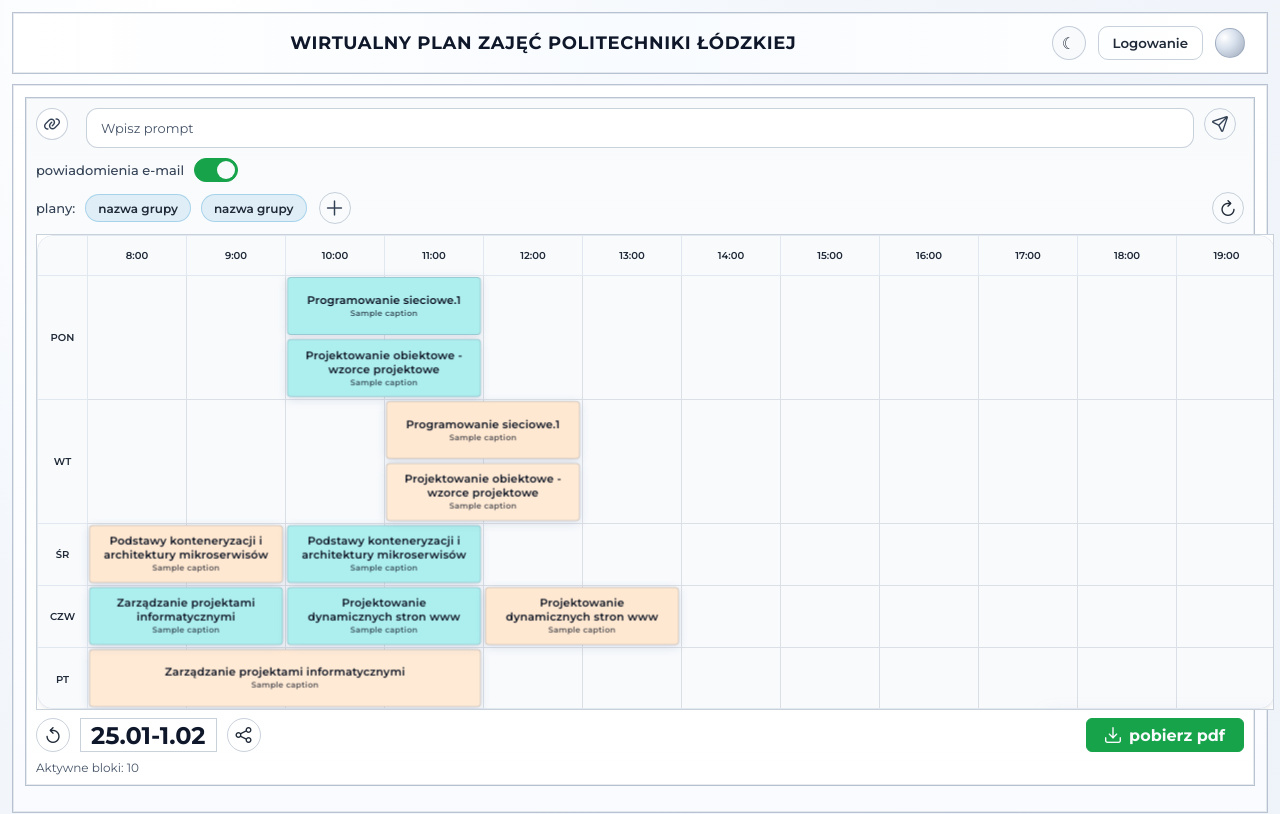
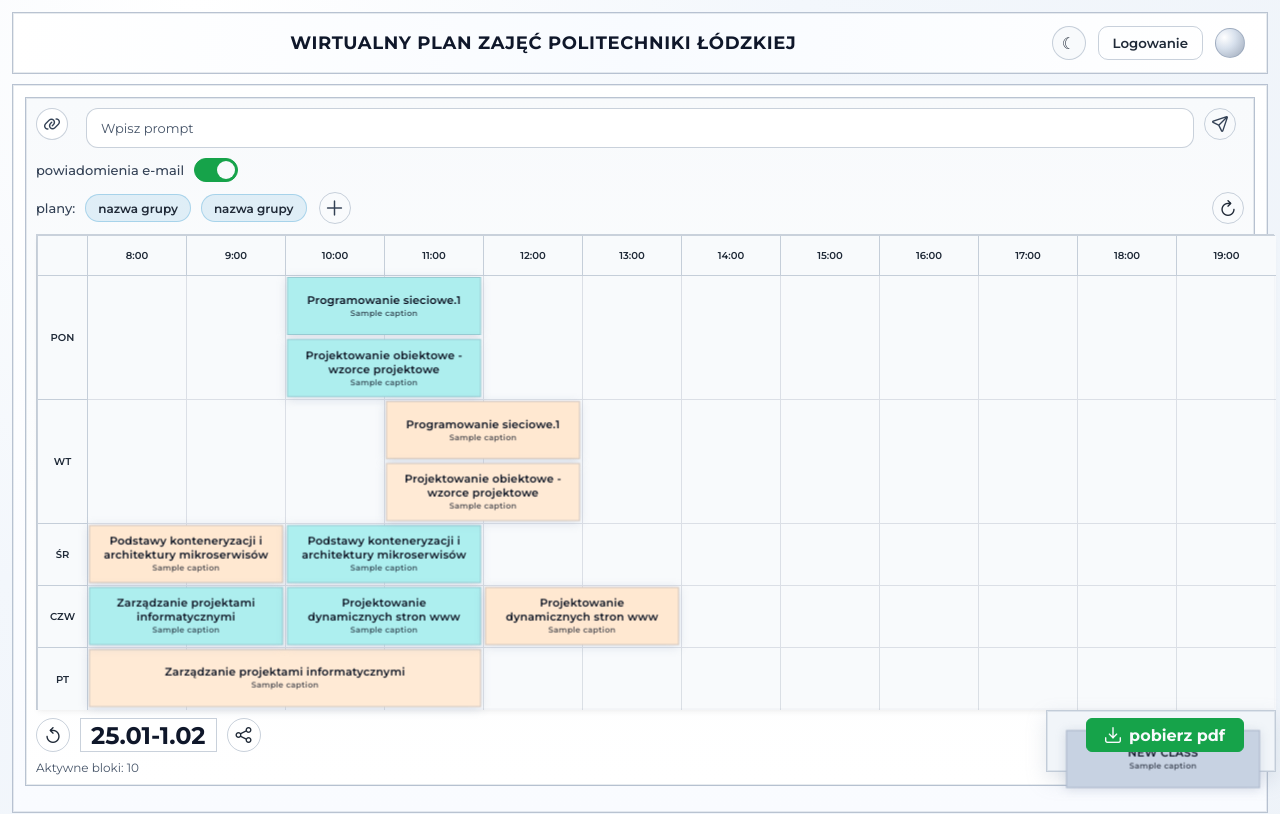
Before and after one commit to mechanikal/ProjKompFrontEnd, a React (Vite) app: page / in a window 1280 px wide. Shown: the top 814 px of the page. Built offline with nearby package versions, Linux system fonts and the light colour scheme.

Commit message:
Flatten timetable corners and remove clipping

```diff
--- a/src/components/ClassBlock.tsx
+++ b/src/components/ClassBlock.tsx
@@ -91,7 +91,7 @@ export default function Block({
         left: Math.round(position.x) + VISUAL_OFFSET_X,
         top: Math.round(position.y) + VISUAL_OFFSET_Y,
         cursor: isDragging ? "grabbing" : "grab",
-        borderRadius: 4,
+        borderRadius: 0,
         userSelect: "none",
         boxShadow: isDragging ? "var(--class-shadow-drag)" : "var(--class-shadow-rest)",
         transition: isDragging
--- a/src/index.css
+++ b/src/index.css
@@ -291,18 +291,18 @@ border: 1px solid var(--border-soft);
 .timetable-unified-container {
   position: relative;
   background: var(--surface-main);
-  border: 1px solid #E2E8F0;
-  border-radius: 16px;
-  overflow: hidden;
+  border: 1px solid var(--border-soft);
+  border-radius: 0;
+  overflow: visible;
   box-shadow: 0 4px 6px -1px rgba(0, 0, 0, 0.05), 0 2px 4px -1px rgba(0, 0, 0, 0.03);
   transition: background-color 0.3s ease, border-color 0.3s ease, box-shadow 0.3s ease;
   box-sizing: border-box;
 }
 
 .timetable-corner-cell {
-  background: #F8FAFC;
-  border-right: 1px solid #E2E8F0;
-  border-bottom: 1px solid #E2E8F0;
+  background: var(--surface-panel-alt);
+  border-right: 1px solid var(--border-soft);
+  border-bottom: 1px solid var(--border-soft);
   display: flex;
   align-items: center;
   justify-content: center;
@@ -312,9 +312,9 @@ border: 1px solid var(--border-soft);
   display: flex;
   align-items: center;
   justify-content: center;
-  background: #F8FAFC;
-  border-right: 1px solid #E2E8F0;
-  border-bottom: 1px solid #E2E8F0;
+  background: var(--surface-panel-alt);
+  border-right: 1px solid var(--border-soft);
+  border-bottom: 1px solid var(--border-soft);
   font-size: 10px;
   font-weight: 600;
   color: var(--text-main);
@@ -329,9 +329,9 @@ border: 1px solid var(--border-soft);
   display: flex;
   align-items: center;
   justify-content: center;
-  background: #F8FAFC;
-  border-right: 1px solid #E2E8F0;
-  border-bottom: 1px solid #E2E8F0;
+  background: var(--surface-panel-alt);
+  border-right: 1px solid var(--border-soft);
+  border-bottom: 1px solid var(--border-soft);
   font-size: 10px;
   font-weight: 600;
   color: var(--text-main);
@@ -386,7 +386,7 @@ border: 1px solid var(--border-soft);
   border: 1px solid var(--border-soft);
   background: var(--surface-main);
   padding: 0;
-  overflow: hidden;
+  overflow: visible;
   transition: width 240ms ease, background-color 0.3s ease, border-color 0.3s ease;
   will-change: width;
 }
```
